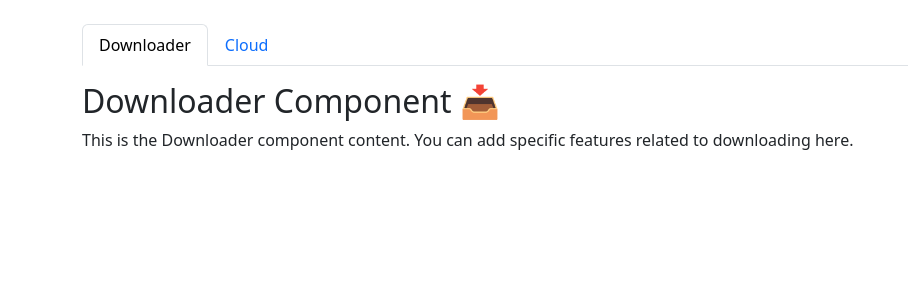
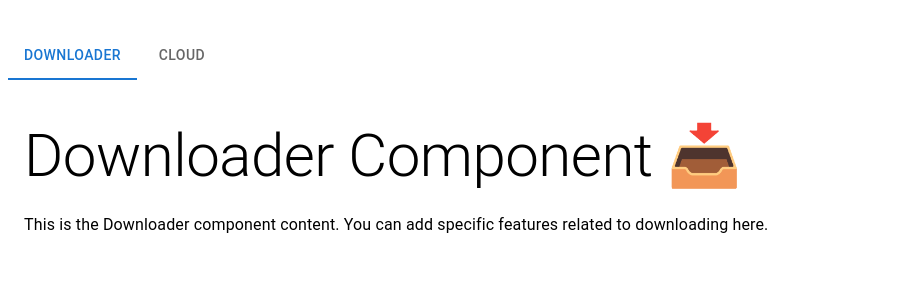
Before and after one commit to noormanyulizarp/Veltern, a React (Vite) app: page / in a window 1280 px wide. Shown: the top 300 px of the page, without its empty margins (0-908 px from the left). Built offline with nearby package versions, Linux system fonts and the light colour scheme.

Commit message:
Memory reduce on node_modules, remove unnecessery package and replit app

```diff
--- a/index.html
+++ b/index.html
@@ -6,6 +6,5 @@
   <body>
     <div id="root"></div>
     <script type="module" src="/src/index.tsx"></script>
-    <script src="https://replit.com/public/js/replit-badge-v2.js" theme="dark" position="bottom-right"></script>
   </body>
 </html>
--- a/src/App.tsx
+++ b/src/App.tsx
@@ -1,7 +1,6 @@
 // src/App.tsx
 import React from 'react';
 import Homepage from './components/Homepage';
-import 'bootstrap/dist/css/bootstrap.min.css'; // Import Bootstrap CSS
 
 const App: React.FC = () => {
   return (
--- a/src/components/Cloud.tsx
+++ b/src/components/Cloud.tsx
@@ -1,39 +1,46 @@
 // src/components/cloud/Cloud.tsx
-import React from 'react';
-import Col from 'react-bootstrap/Col';
-import Nav from 'react-bootstrap/Nav';
-import Row from 'react-bootstrap/Row';
-import Tab from 'react-bootstrap/Tab';
+import React, { useState } from 'react';
+import Box from '@mui/material/Box';
+import Tab from '@mui/material/Tab';
+import Tabs from '@mui/material/Tabs';
+import Grid from '@mui/material/Grid';
 import PcloudCloudContent from './cloud/PcloudCloudContent';
 import GoogleCloudContent from './cloud/GoogleCloudContent';
+import { TabButton, TabContent } from './homepage';
 
 const Cloud: React.FC = () => {
+  const [activeTab, setActiveTab] = useState('pcloud');
+
+  const handleChange = (event: React.SyntheticEvent, newValue: string) => {
+    setActiveTab(newValue);
+  };
+
   return (
-    <Tab.Container id="cloud-tabs" defaultActiveKey="pcloud">
-      <Row>
-        <Col sm={3}>
-          <Nav variant="pills" className="flex-column">
-            <Nav.Item>
-              <Nav.Link eventKey="pcloud">pCloud</Nav.Link>
-            </Nav.Item>
-            <Nav.Item>
-              <Nav.Link eventKey="googleCloud">Google Cloud</Nav.Link>
-            </Nav.Item>
-          </Nav>
-        </Col>
-        <Col sm={9}>
-          <Tab.Content>
-            <Tab.Pane eventKey="pcloud">
-              <PcloudCloudContent />
-            </Tab.Pane>
-            <Tab.Pane eventKey="googleCloud">
-              {/* Use the GoogleCloudContent component */}
-              <GoogleCloudContent />
-            </Tab.Pane>
-          </Tab.Content>
-        </Col>
-      </Row>
-    </Tab.Container>
+    <Box sx={{ flexGrow: 1 }}>
+      <Grid container spacing={2}>
+        <Grid item xs={12} sm={3}>
+          <Tabs
+            orientation="vertical"
+            variant="scrollable"
+            value={activeTab}
+            onChange={handleChange}
+            aria-label="Cloud tabs"
+            sx={{ borderRight: 1, borderColor: 'divider' }}
+          >
+            <Tab label="pCloud" value="pcloud" {...a11yProps('pcloud')} />
+            <Tab label="Google Cloud" value="googleCloud" {...a11yProps('googleCloud')} />
+          </Tabs>
+        </Grid>
+        <Grid item xs={12} sm={9}>
+          <TabPanel value={activeTab} index="pcloud">
+            <PcloudCloudContent />
+          </TabPanel>
+          <TabPanel value={activeTab} index="googleCloud">
+            <GoogleCloudContent />
+          </TabPanel>
+        </Grid>
+      </Grid>
+    </Box>
   );
 };
 
--- a/src/components/Downloader.tsx
+++ b/src/components/Downloader.tsx
@@ -1,12 +1,18 @@
 // src/components/Downloader.tsx
 import React from 'react';
+import Typography from '@mui/material/Typography';
+import Box from '@mui/material/Box';
 
 const Downloader: React.FC = () => {
   return (
-    <div>
-      <h2>Downloader Component 📥</h2>
-      <p>This is the Downloader component content. You can add specific features related to downloading here.</p>
-    </div>
+    <Box sx={{ padding: 2 }}> {/* Adjust padding as needed */}
+      <Typography variant="h2" gutterBottom>
+        Downloader Component 📥
+      </Typography>
+      <Typography variant="body1">
+        This is the Downloader component content. You can add specific features related to downloading here.
+      </Typography>
+    </Box>
   );
 };
 
--- a/src/components/Homepage.tsx
+++ b/src/components/Homepage.tsx
@@ -1,41 +1,34 @@
 // src/components/homepage/Homepage.tsx
 import React, { useState } from 'react';
-import TabButton from './homepage/TabButton';
-import TabContent from './homepage/TabContent';
+import Box from '@mui/material/Box';
+import Tabs from '@mui/material/Tabs';
+import Tab from '@mui/material/Tab';
 import Downloader from './Downloader';
 import Cloud from './Cloud';
 
 const Homepage: React.FC = () => {
   const [activeTab, setActiveTab] = useState<'downloader' | 'cloud'>('downloader');
 
-  const handleTabChange = (tab: 'downloader' | 'cloud') => {
-    setActiveTab(tab);
+  const handleTabChange = (event: React.SyntheticEvent, newValue: 'downloader' | 'cloud') => {
+    setActiveTab(newValue);
   };
 
   return (
-    <main className="container mt-4">
-      <ul className="nav nav-tabs">
-        <TabButton
-          label="Downloader"
-          isActive={activeTab === 'downloader'}
-          onClick={() => handleTabChange('downloader')}
-        />
-        <TabButton
-          label="Cloud"
-          isActive={activeTab === 'cloud'}
-          onClick={() => handleTabChange('cloud')}
-        />
-      </ul>
+    <Box sx={{ width: '100%', marginTop: 4 }}>
+      <Tabs
+        value={activeTab}
+        onChange={handleTabChange}
+        aria-label="Homepage tabs"
+      >
+        <Tab label="Downloader" value="downloader" />
+        <Tab label="Cloud" value="cloud" />
+      </Tabs>
 
-      <div className="tab-content mt-3">
-        <TabContent isActive={activeTab === 'downloader'}>
-          <Downloader />
-        </TabContent>
-        <TabContent isActive={activeTab === 'cloud'}>
-          <Cloud />
-        </TabContent>
-      </div>
-    </main>
+      <Box sx={{ marginTop: 3 }}>
+        {activeTab === 'downloader' && <Downloader />}
+        {activeTab === 'cloud' && <Cloud />}
+      </Box>
+    </Box>
   );
 };
 
--- a/src/components/cloud/GoogleCloudContent.tsx
+++ b/src/components/cloud/GoogleCloudContent.tsx
@@ -1,12 +1,18 @@
 // src/components/cloud/GoogleCloudContent.tsx
 import React from 'react';
+import Typography from '@mui/material/Typography';
+import Box from '@mui/material/Box';
 
 const GoogleCloudContent: React.FC = () => {
   return (
-    <div>
-      <h2>The Google Cloud Content</h2>
-      <p>This is the content for Google Cloud. You can add specific features related to Google Cloud services here.</p>
-    </div>
+    <Box sx={{ margin: 2 }}>
+      <Typography variant="h4" gutterBottom>
+        The Google Cloud Content
+      </Typography>
+      <Typography variant="body1">
+        This is the content for Google Cloud. You can add specific features related to Google Cloud services here.
+      </Typography>
+    </Box>
   );
 };
 
--- a/src/components/cloud/PcloudCloudContent.tsx
+++ b/src/components/cloud/PcloudCloudContent.tsx
@@ -1,12 +1,18 @@
-// src/components/cloud/pCloudCloudContent.tsx
+// src/components/cloud/PcloudCloudContent.tsx
 import React from 'react';
+import Typography from '@mui/material/Typography';
+import Box from '@mui/material/Box';
 
 const PcloudCloudContent: React.FC = () => {
   return (
-    <div>
-      <h2>The pCloud Cloud Content </h2>
-      <p>This is the content of the pCloud component. You can add specific features related to pCloud services here.</p>
-    </div>
+    <Box sx={{ margin: 2 }}>
+      <Typography variant="h4" gutterBottom>
+        The pCloud Cloud Content
+      </Typography>
+      <Typography variant="body1">
+        This is the content of the pCloud component. You can add specific features related to pCloud services here.
+      </Typography>
+    </Box>
   );
 };
 
--- a/src/components/homepage/TabButton.tsx
+++ b/src/components/homepage/TabButton.tsx
@@ -1,5 +1,7 @@
 // src/components/homepage/TabButton.tsx
 import React from 'react';
+import Button from '@mui/material/Button';
+import ListItem from '@mui/material/ListItem';
 
 interface TabButtonProps {
   label: string;
@@ -9,14 +11,16 @@ interface TabButtonProps {
 
 const TabButton: React.FC<TabButtonProps> = ({ label, isActive, onClick }) => {
   return (
-    <li className="nav-item">
-      <button
-        className={`nav-link ${isActive ? 'active' : ''}`}
+    <ListItem>
+      <Button
+        variant={isActive ? "contained" : "text"}
+        color={isActive ? "primary" : "default"}
         onClick={onClick}
+        fullWidth
       >
         {label}
-      </button>
-    </li>
+      </Button>
+    </ListItem>
   );
 };
 
--- a/src/components/homepage/TabContent.tsx
+++ b/src/components/homepage/TabContent.tsx
@@ -1,5 +1,6 @@
 // src/components/homepage/TabContent.tsx
 import React from 'react';
+import Box from '@mui/material/Box';
 
 interface TabContentProps {
   isActive: boolean;
@@ -7,10 +8,19 @@ interface TabContentProps {
 }
 
 const TabContent: React.FC<TabContentProps> = ({ isActive, children }) => {
+  if (!isActive) return null;
+
   return (
-    <div className={`tab-pane fade ${isActive ? 'show active' : ''}`}>
+    <Box
+      role="tabpanel"
+      hidden={!isActive}
+      sx={{
+        paddingTop: 2,
+        // Add any additional styling you need here
+      }}
+    >
       {children}
-    </div>
+    </Box>
   );
 };
 
```
Also changed, not shown: package.json (+4 -4 lines), 2 other files (tests, documents, lock files or other folders).
